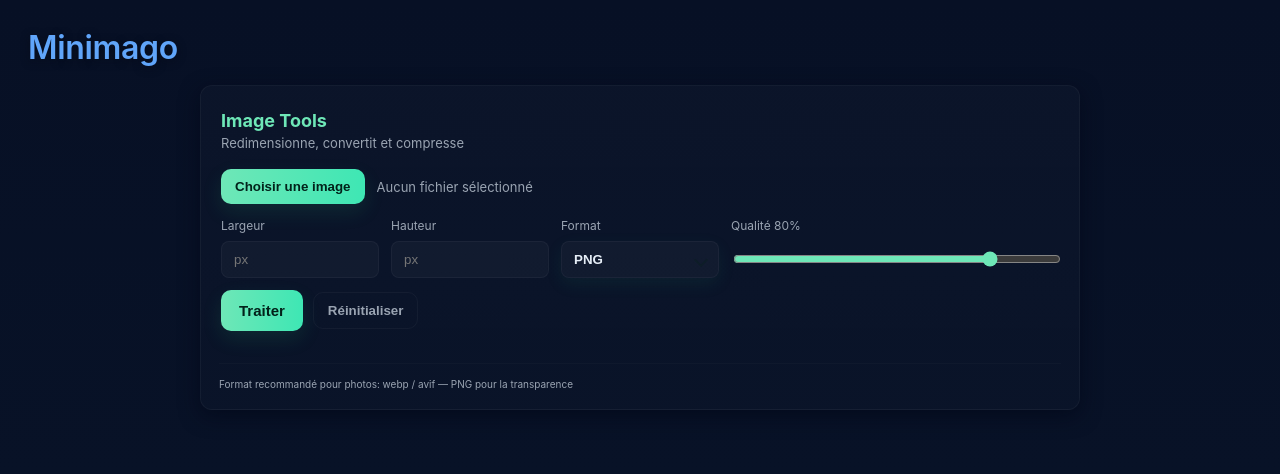
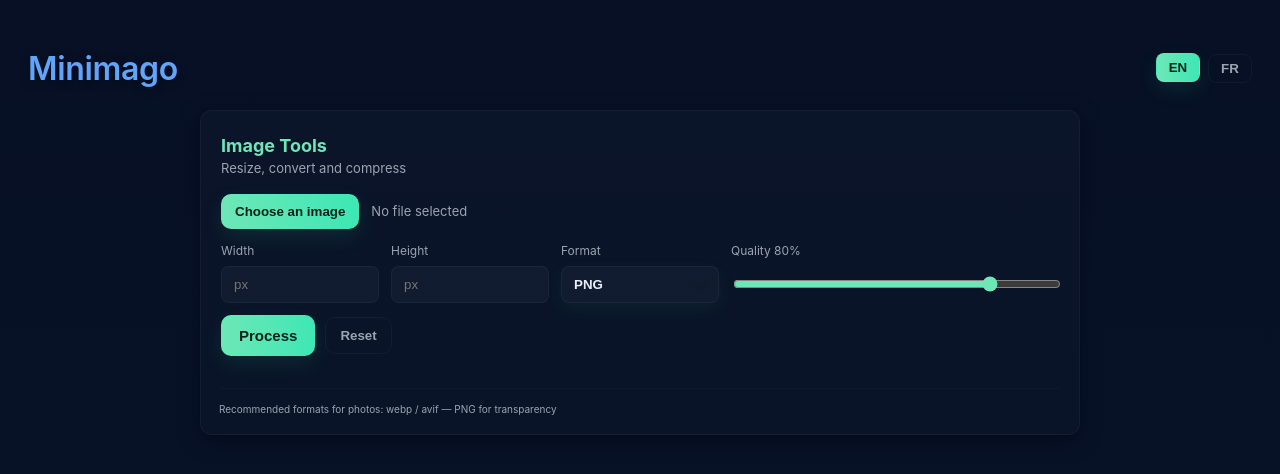
Before and after one commit to Christmann-Julian/minimago, a React (Vite) app: page / in a window 1280 px wide. Shown: the top 474 px of the page. Built offline with nearby package versions, Linux system fonts and the light colour scheme.

Commit message:
feat: implement i18n for the application

```diff
--- a/package.json
+++ b/package.json
@@ -17,8 +17,10 @@
     "dist:linux": "npm run transpile:electron && npm run build && electron-builder --linux --x64"
   },
   "dependencies": {
+    "i18next": "^25.6.0",
     "react": "^19.1.1",
     "react-dom": "^19.1.1",
+    "react-i18next": "^16.2.4",
     "sharp": "^0.34.4"
   },
   "devDependencies": {
--- a/src/electron/main.ts
+++ b/src/electron/main.ts
@@ -42,4 +42,8 @@
       return { success: false, error: { code: 'PROCESS_ERROR', message: message } };
     }
   });
+
+  ipcMain.handle('app:get-locale', () => {
+    return app.getLocale();
+  });
 });
--- a/src/ui/App.tsx
+++ b/src/ui/App.tsx
@@ -1,13 +1,14 @@
-import './assets/styles/app.css'
-import ImageTool from './components/ImageTools'
+import './assets/styles/app.css';
+import ImageTool from './components/ImageTools';
+import AppHeader from './components/AppHeader';
 
 function App() {
   return (
     <>
-      <h1>Minimago</h1>
+      <AppHeader />
       <ImageTool />
     </>
-  )
+  );
 }
 
-export default App
+export default App;
--- a/src/ui/assets/styles/app.css
+++ b/src/ui/assets/styles/app.css
@@ -23,8 +23,60 @@
   padding: 28px;
 }
 
+.app-header {
+  display: flex;
+  align-items: center;
+  gap: 12px;
+  justify-content: space-between;
+  margin-bottom: 0px;
+}
+
+.lang-switch {
+  margin-left: auto;
+  display: inline-flex;
+  gap: 8px;
+  align-items: center;
+}
+
+.lang-btn {
+  padding: 6px 10px;
+  border-radius: 8px;
+  border: 1px solid rgba(255,255,255,0.04);
+  background: transparent;
+  color: var(--muted);
+  font-weight: 700;
+  cursor: pointer;
+  transition: transform .12s ease, box-shadow .12s ease, color .12s ease, background .12s ease;
+  outline: none;
+  min-width: 44px;
+  text-align: center;
+}
+
+.lang-btn:hover {
+  transform: translateY(-2px);
+}
+
+.lang-btn:focus {
+  box-shadow: 0 6px 18px rgba(96,165,250,0.08);
+}
+
+.lang-btn.active {
+  background: linear-gradient(90deg, var(--accent), #3ee7b4);
+  color: #02221a;
+  box-shadow: 0 8px 20px rgba(38,197,125,0.12);
+  transform: translateY(-1px);
+}
+
+html.lang-changing body > * {
+  animation: lang-fade 220ms ease;
+}
+
+@keyframes lang-fade {
+  0% { opacity: 0.6; transform: translateY(3px); }
+  100% { opacity: 1; transform: translateY(0); }
+}
+
 h1 {
-  margin: 0 0 18px 0;
   font-weight: 600;
   letter-spacing: -0.01em;
   color: var(--accent-2);
@@ -198,7 +250,7 @@
 }
 
 .error-message {
-  margin-top: 8px;
+  margin-top: 20px;
   padding: 10px;
   border-radius: 8px;
   background: linear-gradient(90deg,#ffdde0,#ffd6d6);
--- /dev/null
+++ b/src/ui/components/AppHeader.tsx
@@ -0,0 +1,41 @@
+import { useTranslation } from 'react-i18next';
+
+export default function AppHeader() {
+  const { t, i18n } = useTranslation();
+
+  function changeLang(lang: 'en' | 'fr') {
+    if (lang === i18n.language) return;
+    document.documentElement.classList.add('lang-changing');
+    i18n.changeLanguage(lang).finally(() => {
+      window.setTimeout(() => {
+        document.documentElement.classList.remove('lang-changing');
+      }, 220);
+    });
+  }
+
+  return (
+    <div className="app-header">
+      <h1>{t('app.title')}</h1>
+      <div className="lang-switch" aria-label="language switch" role="tablist">
+        <button
+          type="button"
+          role="tab"
+          aria-selected={i18n.language.startsWith('en')}
+          className={`lang-btn ${i18n.language.startsWith('en') ? 'active' : ''}`}
+          onClick={() => changeLang('en')}
+        >
+          EN
+        </button>
+        <button
+          type="button"
+          role="tab"
+          aria-selected={i18n.language.startsWith('fr')}
+          className={`lang-btn ${i18n.language.startsWith('fr') ? 'active' : ''}`}
+          onClick={() => changeLang('fr')}
+        >
+          FR
+        </button>
+      </div>
+    </div>
+  );
+}
--- a/src/ui/components/ImageTools.tsx
+++ b/src/ui/components/ImageTools.tsx
@@ -1,5 +1,6 @@
 import { useState } from 'react';
 import CustomSelect from './CustomSelect';
+import { useTranslation } from 'react-i18next';
 
 const FORMATS: Array<{ value: 'png'|'jpg'|'jpeg'|'webp'|'svg'|'avif'; label: string }> = [
   { value: 'png', label: 'PNG' },
@@ -11,6 +12,8 @@
 ];
 
 export default function ImageTool() {
+  const { t } = useTranslation();
+
   const [files, setFiles] = useState<string[]>([]);
   const [width, setWidth] = useState<number | ''>('');
   const [height, setHeight] = useState<number | ''>('');
@@ -32,22 +35,20 @@
 
   function mapErrorToUserMessage(err: unknown) {
     const text = typeof err === 'string' ? err : err instanceof Error ? err.message : String(err);
-
-    if (/Input file not found/i.test(text)) return 'Fichier introuvable. Vérifiez le chemin.';
-    if (/Input file too large/i.test(text)) return 'Fichier trop volumineux (limite 100MB).';
-    if (/Requested size too large/i.test(text)) return 'Taille demandée trop grande (risque mémoire).';
-    if (/width out of range/i.test(text) || /height out of range/i.test(text)) return 'Dimensions hors limites.';
-    if (/Invalid target format/i.test(text)) return 'Format non supporté.';
-
-    return `Erreur : ${text}`;
+    if (/Input file not found/i.test(text)) return t('errors.inputNotFound');
+    if (/Input file too large/i.test(text)) return t('errors.fileTooLarge');
+    if (/Requested size too large/i.test(text)) return t('errors.sizeTooLarge');
+    if (/width out of range/i.test(text) || /height out of range/i.test(text)) return t('errors.dimensionsOutOfRange');
+    if (/Invalid target format/i.test(text)) return t('errors.invalidFormat');
+    return t('errors.unknown', { msg: text });
   }
 
   async function process() {
     setError(null);
     setOutputPath(null);
-    if (!files[0]) { setError('Aucun fichier sélectionné'); return; }
+    if (!files[0]) { setError(t('imageTool.noFile')); return; }
     setProcessing(true);
-    setMessage('Traitement en cours…');
+    setMessage(t('imageTool.processing'));
 
     try {
       const resp = await window.electron.processImage({
@@ -60,12 +61,16 @@
 
       if (!resp.success) {
         setError(mapErrorToUserMessage(resp.error?.message ?? 'Erreur inconnue'));
+        setOutputPath(null);
+        setMessage('');
       } else {
         setOutputPath(resp.data.outputPath);
-        setMessage('Traitement terminé');
+        setMessage(t('imageTool.done'));
       }
     } catch (err) {
       setError(mapErrorToUserMessage(err));
+      setMessage('');
+      setOutputPath(null);
     } finally {
       setProcessing(false);
     }
@@ -75,19 +80,19 @@
     <div className="tool-container">
       <div className="card">
         <div className="card-header">
-          <div className="title">Image Tools</div>
-          <div className="subtitle">Redimensionne, convertit et compresse</div>
+          <div className="title">{t('imageTool.title')}</div>
+          <div className="subtitle">{t('imageTool.subtitle')}</div>
         </div>
 
         <div className="card-body">
           <div className="file-row">
-            <button className="btn primary" onClick={pickFiles} disabled={processing}>Choisir une image</button>
-            <div className="file-info">{files[0] ?? 'Aucun fichier sélectionné'}</div>
+            <button className="btn primary" onClick={pickFiles} disabled={processing}>{t('imageTool.choose')}</button>
+            <div className="file-info">{files[0] ?? t('imageTool.noFile')}</div>
           </div>
 
           <div className="controls" aria-hidden={processing}>
             <div className="control">
-              <label className="label">Largeur</label>
+              <label className="label">{t('imageTool.width')}</label>
               <input
                 className="input"
                 type="number"
@@ -99,7 +104,7 @@
             </div>
 
             <div className="control">
-              <label className="label">Hauteur</label>
+              <label className="label">{t('imageTool.height')}</label>
               <input
                 className="input"
                 type="number"
@@ -111,7 +116,7 @@
             </div>
 
             <div className="control">
-              <label className="label">Format</label>
+              <label className="label">{t('imageTool.format')}</label>
               <CustomSelect
                 options={FORMATS}
                 value={format}
@@ -120,7 +125,7 @@
             </div>
 
             <div className="control quality-control">
-              <label className="label">Qualité <span className="quality-value">{quality}</span>%</label>
+              <label className="label">{t('imageTool.quality')} <span className="quality-value">{quality}</span>%</label>
               <input
                 className="range"
                 type="range"
@@ -135,16 +140,16 @@
 
           <div className="actions">
             <button className="btn primary large" onClick={process} disabled={processing}>
-              {processing ? 'Traitement…' : 'Traiter'}
+              {processing ? t('imageTool.processing') : t('imageTool.process')}
             </button>
-            <button className="btn ghost" onClick={() => { setFiles([]); setMessage(''); setError(null); setOutputPath(null); }} disabled={processing}>Réinitialiser</button>
+            <button className="btn ghost" onClick={() => { setFiles([]); setMessage(''); setError(null); setOutputPath(null); }} disabled={processing}>{t('imageTool.reset')}</button>
           </div>
 
           <div className="message" role="status" aria-live="polite">
             {message && <span className="message-text">{message}</span>}
             {outputPath && (
               <div className="output-path">
-                Sortie : {outputPath}
+                {t('imageTool.output')}: {outputPath}
               </div>
             )}
             {error && (
@@ -156,7 +161,7 @@
         </div>
 
         <div className="card-footer">
-          <small>Format recommandé pour photos: webp / avif — PNG pour la transparence</small>
+          <small>{t('imageTool.recommended')}</small>
         </div>
       </div>
     </div>
--- /dev/null
+++ b/src/ui/i18n.ts
@@ -0,0 +1,29 @@
+import i18n from 'i18next';
+import { initReactI18next } from 'react-i18next';
+import en from './locales/en/common.json';
+import fr from './locales/fr/common.json';
+
+const initialLang = typeof navigator !== 'undefined' && String(navigator.language ?? '').startsWith('fr') ? 'fr' : 'en';
+
+i18n
+  .use(initReactI18next)
+  .init({
+    resources: {
+      en: { common: en },
+      fr: { common: fr },
+    },
+    lng: initialLang,
+    fallbackLng: 'en',
+    ns: ['common'],
+    defaultNS: 'common',
+    interpolation: { escapeValue: false },
+  });
+
+if (typeof window !== 'undefined' && window.electron?.getAppLocale) {
+  window.electron.getAppLocale().then((raw: unknown) => {
+    const lang = String(raw ?? '').startsWith('fr') ? 'fr' : 'en';
+    if (lang !== i18n.language) i18n.changeLanguage(lang);
+  }).catch(() => {});
+}
+
+export default i18n;
--- /dev/null
+++ b/src/ui/locales/en/common.json
@@ -0,0 +1,27 @@
+{
+  "app": { "title": "Minimago" },
+  "imageTool": {
+    "title": "Image Tools",
+    "subtitle": "Resize, convert and compress",
+    "choose": "Choose an image",
+    "noFile": "No file selected",
+    "width": "Width",
+    "height": "Height",
+    "format": "Format",
+    "quality": "Quality",
+    "process": "Process",
+    "processing": "Processing…",
+    "reset": "Reset",
+    "done": "Done",
+    "output": "Output",
+    "recommended": "Recommended formats for photos: webp / avif — PNG for transparency"
+  },
+  "errors": {
+    "inputNotFound": "Input file not found",
+    "fileTooLarge": "Input file too large (limit 100MB).",
+    "sizeTooLarge": "Requested size too large (memory risk).",
+    "dimensionsOutOfRange": "Dimensions out of range.",
+    "invalidFormat": "Invalid target format.",
+    "unknown": "Error: {{msg}}"
+  }
+}
--- /dev/null
+++ b/src/ui/locales/fr/common.json
@@ -0,0 +1,27 @@
+{
+  "app": { "title": "Minimago" },
+  "imageTool": {
+    "title": "Outils Image",
+    "subtitle": "Redimensionne, convertit et compresse",
+    "choose": "Choisir une image",
+    "noFile": "Aucun fichier sélectionné",
+    "width": "Largeur",
+    "height": "Hauteur",
+    "format": "Format",
+    "quality": "Qualité",
+    "process": "Traiter",
+    "processing": "Traitement…",
+    "reset": "Réinitialiser",
+    "done": "Terminé",
+    "output": "Sortie",
+    "recommended": "Format recommandé pour photos : webp / avif — PNG pour la transparence"
+  },
+  "errors": {
+    "inputNotFound": "Fichier introuvable",
+    "fileTooLarge": "Fichier trop volumineux (limite 100MB).",
+    "sizeTooLarge": "Taille demandée trop grande (risque mémoire).",
+    "dimensionsOutOfRange": "Dimensions hors limites.",
+    "invalidFormat": "Format non supporté.",
+    "unknown": "Erreur : {{msg}}"
+  }
+}
--- a/src/ui/main.tsx
+++ b/src/ui/main.tsx
@@ -1,5 +1,6 @@
 import { StrictMode } from 'react'
 import { createRoot } from 'react-dom/client'
+import './i18n';
 import App from './App.tsx'
 
 createRoot(document.getElementById('root')!).render(
--- a/types.d.ts
+++ b/types.d.ts
@@ -17,5 +17,6 @@
       | { success: true; data: { outputPath: string } }
       | { success: false; error: { code: string; message: string } }
     >;
+    getAppLocale: () => Promise<string>;
   };
 }
```
Also changed, not shown: src/electron/preload.cts, 1 other file (tests, documents, lock files or other folders).
